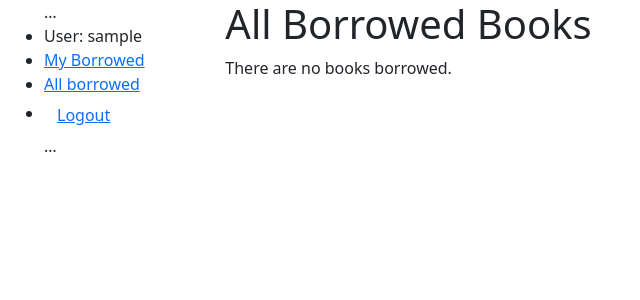
After one commit to JulieLaurePietrak/django_local_library, a Django app: page /catalog/borrowed/ in a window 1280 px wide. The commit adds this page. Shown: the top 300 px of the page, without its empty margins (0-640 px from the left). Run offline with Django 5.2, Linux system fonts and the light colour scheme; the visitor is signed in with stand-in values (Sample User, id 1); data comes from the database, SQL or seed files in the repository.

Commit message:
added All Borrowed Books page

```diff
--- a/catalog/templates/base_generic.html
+++ b/catalog/templates/base_generic.html
@@ -23,6 +23,9 @@
                 {% if user.is_authenticated %}
                     <li>User: {{ user.get_username }}</li>
                     <li><a href="{% url 'my-borrowed' %}">My Borrowed</a></li>
+                    {% if perms.catalog.can_mark_returned %}
+                        <li><a href="{% url 'all-borrowed' %}">All borrowed</a></li>
+                    {% endif %}
                     <li>
                         <form id="logout-form" method="post" action="{% url 'logout' %}">
                             {% csrf_token %}
--- /dev/null
+++ b/catalog/templates/catalog/bookinstance_list_borrowed_librarian.html
@@ -0,0 +1,19 @@
+{% extends "base_generic.html" %}
+
+{% block content %}
+    <h1>All Borrowed Books</h1>
+
+    {% if bookinstance_list %}
+    <ul>
+      {% for bookinst in bookinstance_list %}
+      <li class="{% if bookinst.is_overdue %}text-danger{% endif %}">
+        <a href="{% url 'book-detail' bookinst.book.pk %}">{{ bookinst.book.title }}</a>
+        ({{ bookinst.due_back }}) - {{ bookinst.borrower }}
+      </li>
+      {% endfor %}
+    </ul>
+
+    {% else %}
+      <p>There are no books borrowed.</p>
+    {% endif %}
+{% endblock %}
--- a/catalog/urls.py
+++ b/catalog/urls.py
@@ -16,4 +16,5 @@ urlpatterns = [
 
 urlpatterns += [
     path('mybooks/', views.LoanedBooksByUserListView.as_view(), name='my-borrowed'),
+    path('borrowed/', views.LoanedBooksByLibrarianListView.as_view(), name='all-borrowed'),
 ]
--- a/catalog/views.py
+++ b/catalog/views.py
@@ -1,5 +1,5 @@
 from django.shortcuts import render
-from django.contrib.auth.mixins import LoginRequiredMixin
+from django.contrib.auth.mixins import LoginRequiredMixin, PermissionRequiredMixin
 
 # Create your views here.
 from .models import Book, Author, BookInstance, Genre
@@ -67,3 +67,19 @@ class LoanedBooksByUserListView(LoginRequiredMixin,generic.ListView):
             .filter(status__exact='o')
             .order_by('due_back')
         )
+
+
+class LoanedBooksByLibrarianListView(
+    PermissionRequiredMixin, generic.ListView
+):
+    """Generic class-based view listing all books currently on loan."""
+    model = BookInstance
+    template_name = 'catalog/bookinstance_list_borrowed_librarian.html'
+    permission_required = 'catalog.can_mark_returned'
+    paginate_by = 10
+
+    def get_queryset(self):
+        return (
+            BookInstance.objects.filter(status__exact='o')
+            .order_by('due_back')
+        )
```
